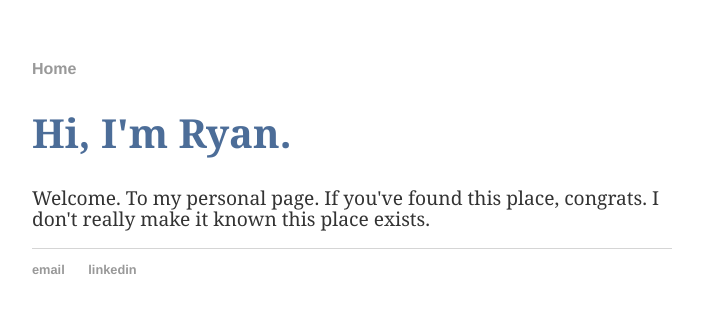
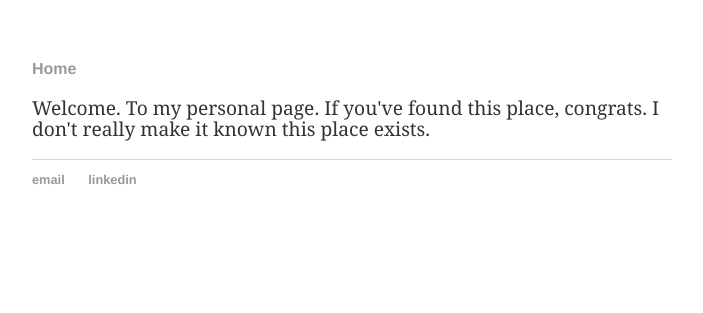
Before and after one commit to rjd712/rjd712.github.io, a Jekyll site: the page built from index.html, in a window 1280 px wide. Shown: the top 313 px of the page, without its empty margins (288-991 px from the left). Built offline with Jekyll 4.4.1, drawn with Linux system fonts in a browser that asks for light colours.

Commit message:
Update index.html

```diff
--- a/index.html
+++ b/index.html
@@ -3,7 +3,6 @@ layout: default
 title: Ryan Drobny
 ---
 <div class="blurb">
-	<h1>Hi, I'm Ryan.</h1>
 	<p>Welcome. To my personal page. If you've found this place, congrats. I don't really make it known this place exists.</p>
 
 </div><!-- /.blurb -->
```
